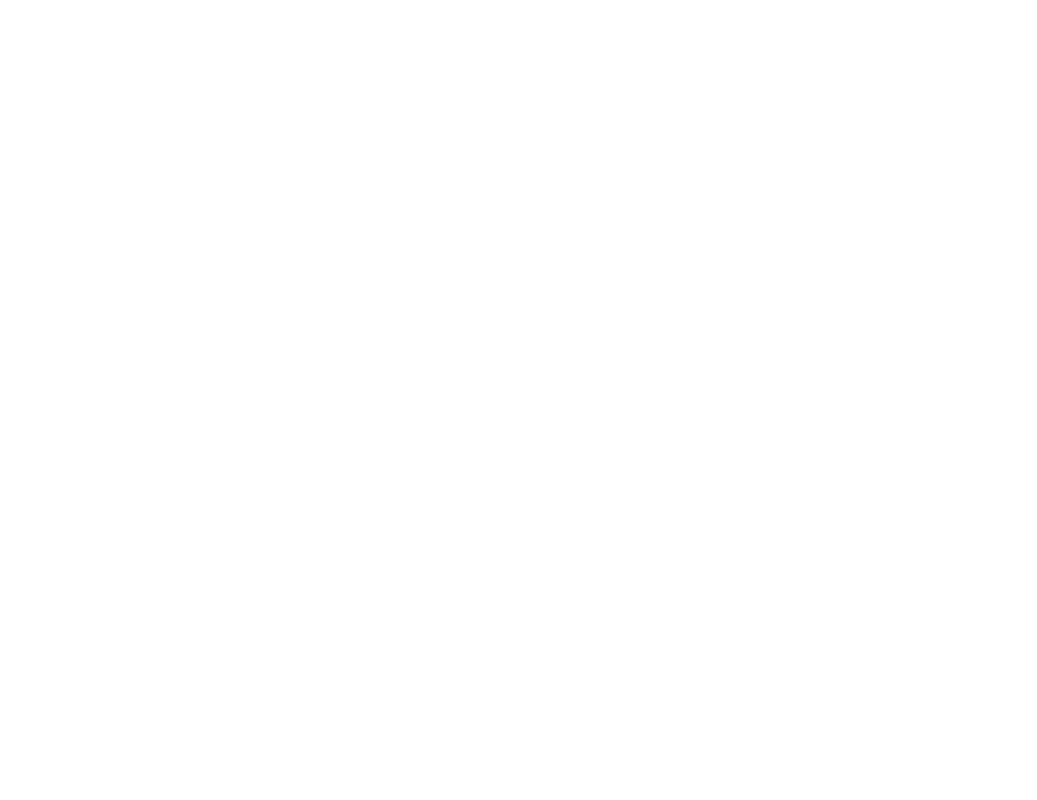
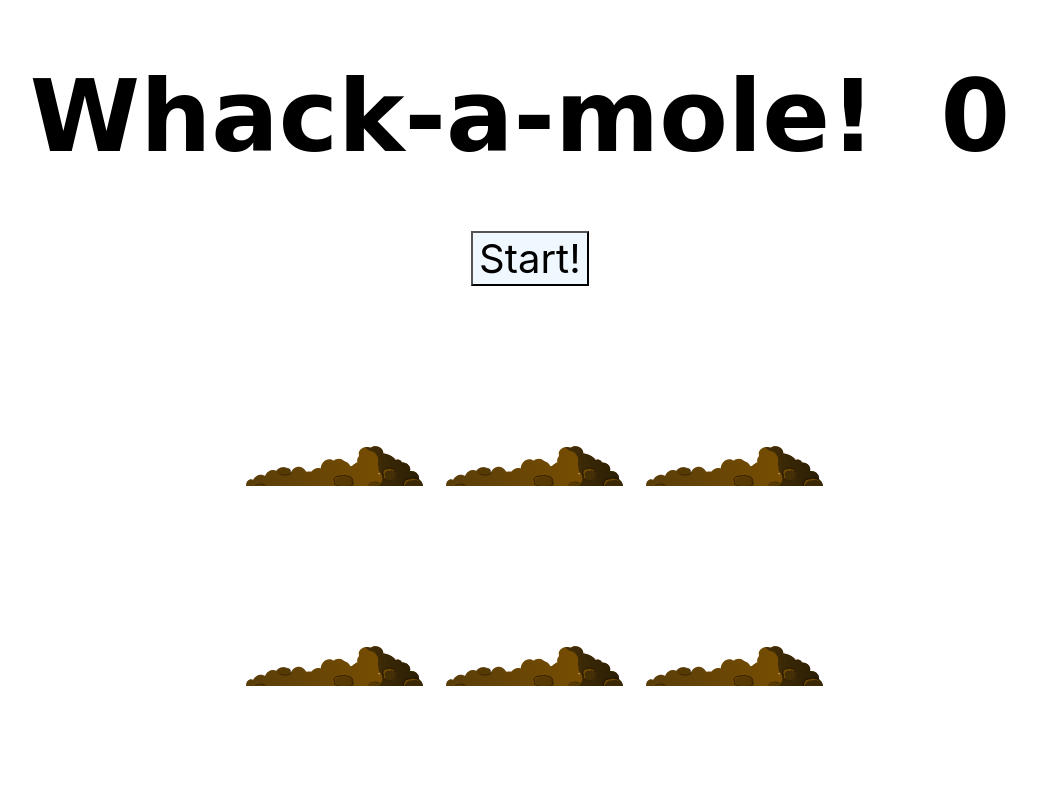
Before and after one commit to zhilinskiyt/whack-a-mole, a plain HTML site: page index.html in a window 1280 px wide. Shown: the whole page, without its empty margins (105-1142 px from the left). Drawn offline with Linux system fonts and the light colour scheme.

Commit message:
feat: add css , html ,js markup

```diff
--- a/index.html
+++ b/index.html
@@ -7,6 +7,29 @@
     <link rel="stylesheet" href="style.css" />
   </head>
   <body>
+    <h1>Whack-a-mole! <span class="score">0</span></h1>
+    <button class="gameStart" onClick="startGame()">Start!</button>
+
+    <div class="game">
+      <div class="hole hole1">
+        <div class="mole"></div>
+      </div>
+      <div class="hole hole2">
+        <div class="mole"></div>
+      </div>
+      <div class="hole hole3">
+        <div class="mole"></div>
+      </div>
+      <div class="hole hole4">
+        <div class="mole"></div>
+      </div>
+      <div class="hole hole5">
+        <div class="mole"></div>
+      </div>
+      <div class="hole hole6">
+        <div class="mole"></div>
+      </div>
+    </div>
     <script src="main.js"></script>
   </body>
 </html>
--- a/main.js
+++ b/main.js
@@ -0,0 +1,53 @@
+const holes = document.querySelectorAll('.hole');
+const scoreBoard = document.querySelector('.score');
+const moles = document.querySelectorAll('.mole');
+const startButton = document.querySelector('.start-button')
+let lastHole;
+let timeUp = false;
+let score = 0;
+
+
+function randomTime(min, max) {
+    return Math.round(Math.random() * (max - min) + min);
+}
+
+function randomHole(holes) {
+
+    const idx = Math.floor(Math.random() * holes.length);
+    const hole = holes[idx];
+    if (hole === lastHole) {
+        console.log('ah nah its the same one');
+        return randomHole(holes);
+    }
+    lastHole = hole;
+    return hole;
+}
+
+function peep() {
+    const time = randomTime(200, 1000);
+    const hole = randomHole(holes);
+    console.log(time, hole);
+    hole.classList.add('up');
+    setTimeout(() => {
+        hole.classList.remove('up');
+        if(!timeUp) peep();
+    }, time);
+}
+
+function startGame() {
+    scoreBoard.textContent = 0;
+    timeUp = false;
+    peep()
+    score = 0;
+    setTimeout(() => timeUp = true, 10000)
+}
+
+function bonk(e) {
+    if(!e.isTrusted) return;
+    score++;
+    this.classList.remove('up');
+    scoreBoard.textContent = score;
+}
+
+moles.forEach(mole => mole.addEventListener('click', bonk));
+startButton.addEventListener('click', startGame);
--- a/style.css
+++ b/style.css
@@ -0,0 +1,77 @@
+html {
+  box-sizing: border-box;
+  font-size: 10px;
+}
+
+*,
+*:before,
+*:after {
+  box-sizing: inherit;
+}
+
+body {
+  padding: 0;
+  margin: 0;
+  font-family: "Amatic SC", cursive;
+}
+
+h1 {
+  text-align: center;
+  font-size: 10rem;
+  line-height: 1;
+  margin-bottom: 0;
+}
+
+.score {
+  background: rgba(255, 255, 255, 0.2);
+  padding: 0 3rem;
+  line-height: 1;
+  border-radius: 1rem;
+}
+
+.game {
+  width: 600px;
+  height: 400px;
+  display: flex;
+  flex-wrap: wrap;
+  margin: 0 auto;
+}
+
+.hole {
+  flex: 1 0 33.33%;
+  overflow: hidden;
+  position: relative;
+}
+
+.hole:after {
+  display: block;
+  background: url("/images/dirt.svg") bottom center no-repeat;
+  background-size: contain;
+  content: "";
+  width: 100%;
+  height: 70px;
+  position: absolute;
+  z-index: 2;
+  bottom: -30px;
+}
+
+.mole {
+  background: url("/images/mole.svg") bottom center no-repeat;
+  background-size: 60%;
+  position: absolute;
+  top: 100%;
+  width: 100%;
+  height: 100%;
+  transition: all 0.4s;
+}
+
+.hole.up .mole {
+  top: 0;
+}
+
+.gameStart {
+    margin: 5% 0 0 45%;
+    font-size: 40px;
+    background-color: aliceblue;
+    font-family: -apple-system, BlinkMacSystemFont, 'Segoe UI', Roboto, Oxygen, Ubuntu, Cantarell, 'Open Sans', 'Helvetica Neue', sans-serif;
+}
```
